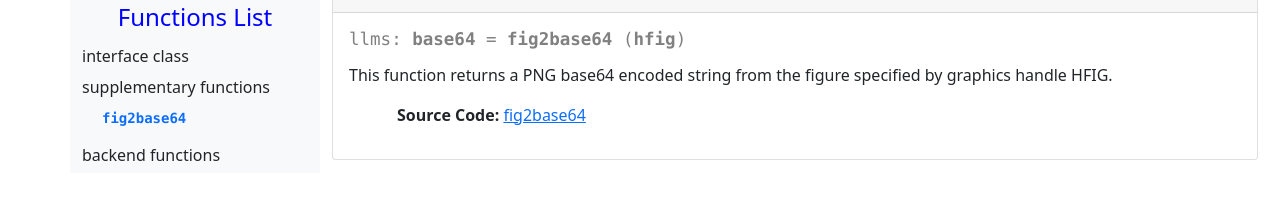
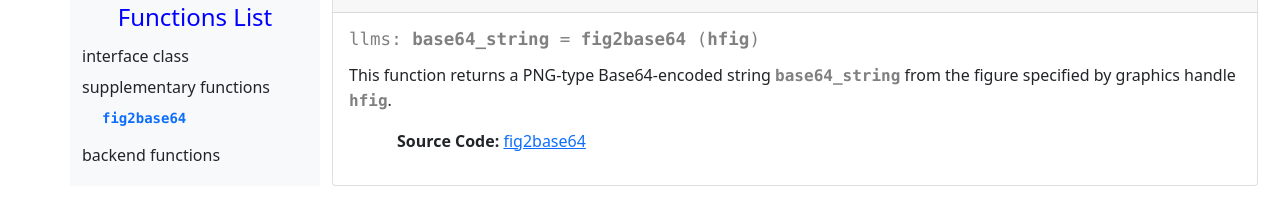
Before and after one commit to pr0m1th3as/octave-llms, a plain HTML site: page docs/fig2base64.html in a window 1280 px wide. Shown: the part 128-352 px from the top of the page. Drawn offline with nearby package versions, Linux system fonts and the light colour scheme; some packages are replaced by stand-ins of ours.

Commit message:
update online documentation

```diff
--- a/docs/fig2base64.html
+++ b/docs/fig2base64.html
@@ -161,11 +161,11 @@
             </div>
             <div class="card-body">
 <dl>
-<dt><code><h5 class="fs">llms: <var>base64</var> = <b>fig2base64</b> (<var>hfig</var>)</code></h5></dt>
+<dt><code><h5 class="fs">llms: <var>base64_string</var> = <b>fig2base64</b> (<var>hfig</var>)</code></h5></dt>
 </dl>
 
 
-<p>This function returns a PNG base64 encoded string from the figure specified by graphics handle HFIG.
+<p>This function returns a PNG-type Base64-encoded string <var>base64_string</var> from the figure specified by graphics handle <var>hfig</var>.
 </p>
 <div class="ms-5">
 
```
Also changed, not shown: docs/index.html (+2 -2 lines).
